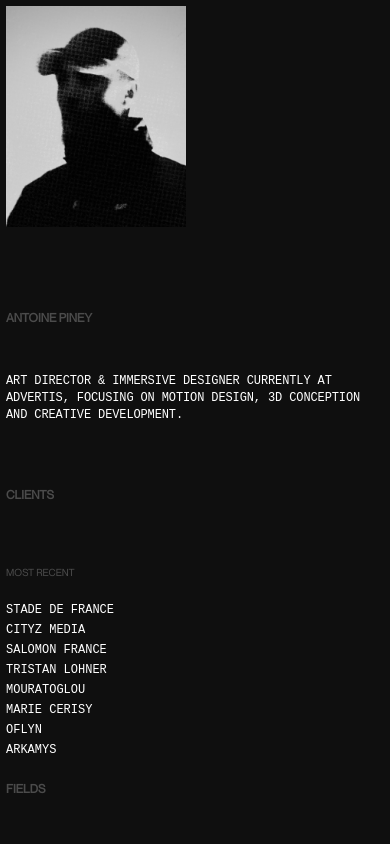
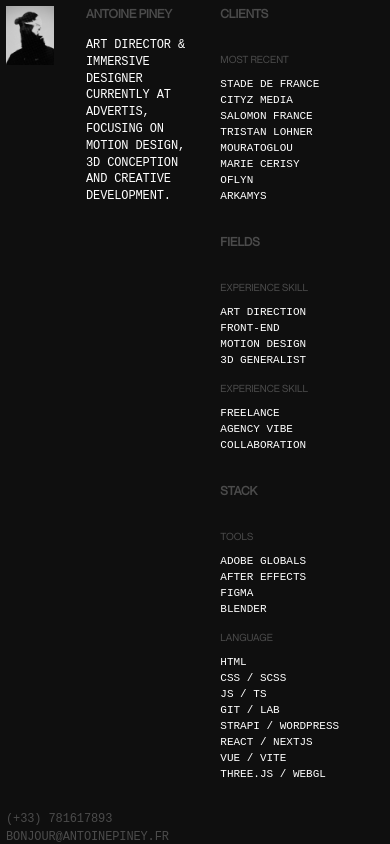
Before and after one commit to AntoinePiney/first-wordpress, a Next.js app: page / in a window 390 px wide. Shown: the top 844 px of the page. Built offline with nearby package versions, Linux system fonts and the light colour scheme; no server answers.

Commit message:
test: Responsive

```diff
--- a/src/styles/Coming.module.css
+++ b/src/styles/Coming.module.css
@@ -132,60 +132,74 @@
   display: block;
 }
 
-@media (max-width: 1280px) {
+@media (max-width: 640px) {
   .content {
-    flex-direction: column;
-    gap: var(--spacing-2xl);
+    gap: var(--spacing-xl);
+  }
+
+  .imageWrapper {
+    width: 150px;
+    height: 200px;
+  }
+
+  .description {
+    gap: var(--spacing-lg);
   }
 
   .skill {
-    width: 100%;
-  }
-}
-
-@media (max-width: 768px) {
-  .skill {
-    grid-template-columns: repeat(2, 1fr);
+    grid-template-columns: 1fr;
+    gap: var(--spacing-xl);
   }
 
-  .imageWrapper {
-    width: 180px;
-    height: 240px;
+  .clients,
+  .fields,
+  .stack {
+    gap: var(--spacing-xl);
   }
 
-  .description {
-    width: 100%;
-    gap: var(--spacing-xl);
+  .skillWrapperParent {
+    gap: var(--spacing-lg);
   }
-}
 
-@media (max-width: 640px) {
-  .skill {
-    grid-template-columns: 1fr;
+  .skillWrapper {
+    gap: var(--spacing-md);
+  }
+
+  .listItem {
+    gap: var(--spacing-xs);
   }
 
   .footer {
-    flex-direction: column;
+    flex-direction: row;
     gap: var(--spacing-lg);
-  }
-
-  .contact {
-    order: 2;
-  }
-
-  .year {
-    order: 1;
   }
 }
 
 @media (max-width: 480px) {
   :root {
-    --spacing-2xl: 4rem;
-    --spacing-xl: 3rem;
-    --spacing-lg: 1.5rem;
+    --spacing-2xl: 3rem;
+    --spacing-xl: 2rem;
+    --spacing-lg: 1rem;
+    --spacing-md: 0.75rem;
   }
 
   .container {
     padding: var(--spacing-sm);
+    gap: var(--spacing-xl);
+  }
+
+  .description {
+    font-size: 0.7rem;
+  }
+
+  .listItem li {
+    font-size: 11px;
   }
 }
+
+@media (max-width: 360px) {
+  .imageWrapper {
+    width: 120px;
+    height: 160px;
+  }
+}
```
